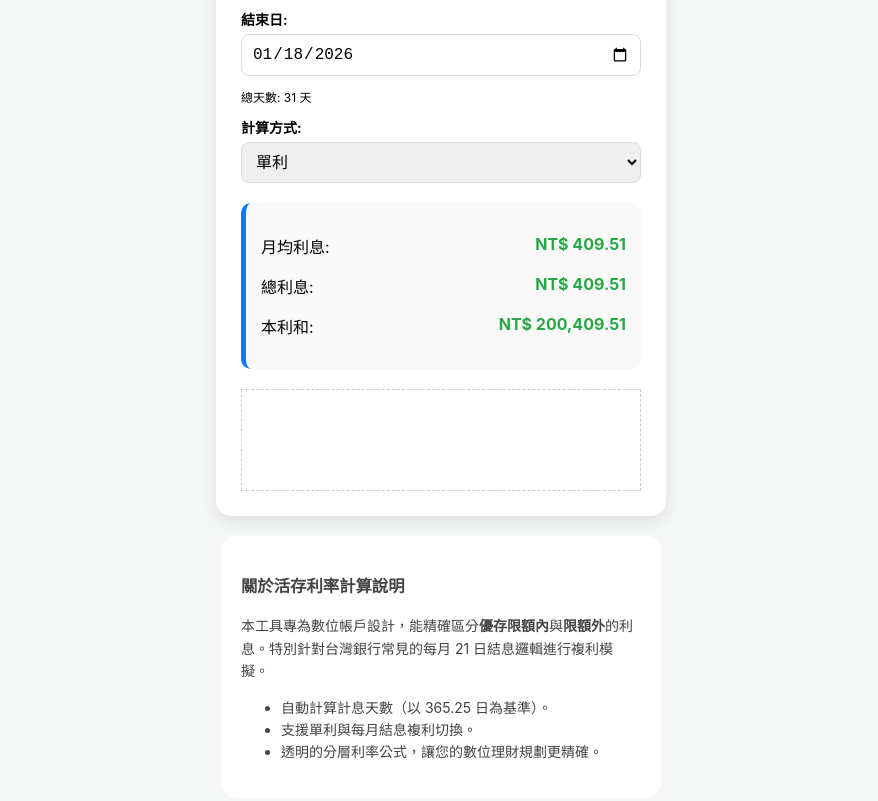
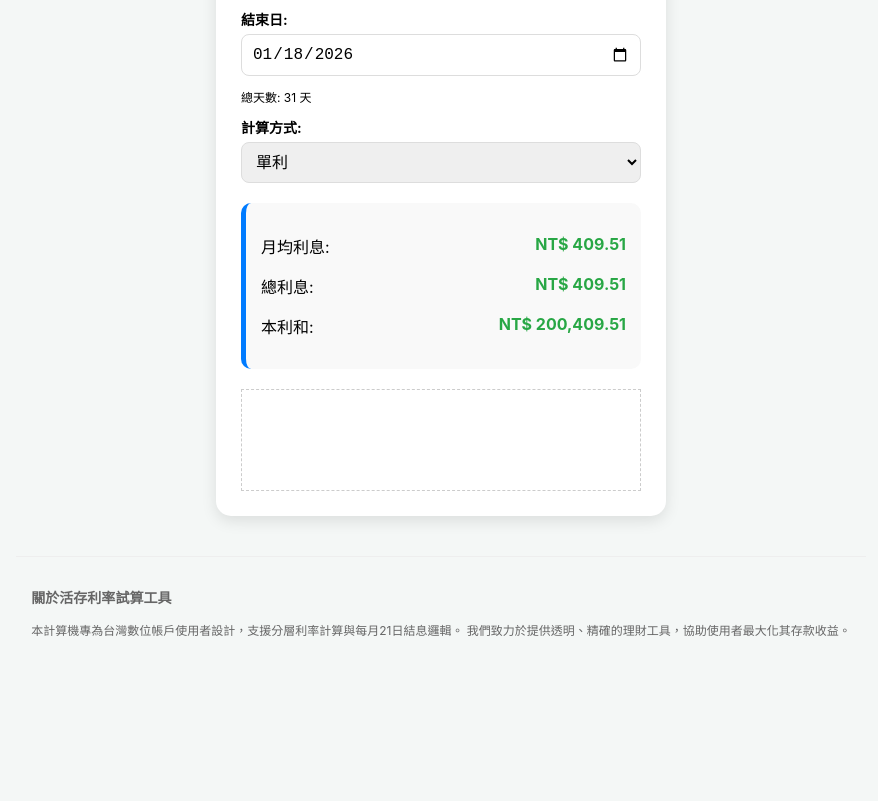
Before and after one commit to asftom87-eng/nterest-calculator-pwa, a plain HTML site: page index.html in a window 1280 px wide. Shown: the part 527-1328 px from the top of the page, without its empty margins (199-1077 px from the left). After the commit the page ends 1220 px from the top, so only its background shows below. Drawn offline with Linux system fonts and the light colour scheme.

Commit message:
Update index.html

```diff
--- a/index.html
+++ b/index.html
@@ -50,14 +50,10 @@
     </div>
 </div>
 
-<div class="content-box">
-    <h3>關於活存利率計算說明</h3>
-    <p>本工具專為數位帳戶設計，能精確區分<strong>優存限額內</strong>與<strong>限額外</strong>的利息。特別針對台灣銀行常見的每月 21 日結息邏輯進行複利模擬。</p>
-    <ul>
-        <li>自動計算計息天數（以 365.25 日為基準）。</li>
-        <li>支援單利與每月結息複利切換。</li>
-        <li>透明的分層利率公式，讓您的數位理財規劃更精確。</li>
-    </ul>
+<div style="margin-top:20px; color:#666; font-size:12px; padding:15px; border-top:1px solid #eee;">
+    <h3>關於活存利率試算工具</h3>
+    <p>本計算機專為台灣數位帳戶使用者設計，支援分層利率計算與每月21日結息邏輯。
+    我們致力於提供透明、精確的理財工具，協助使用者最大化其存款收益。</p>
 </div>
 
 <script src="script.js"></script>
```
